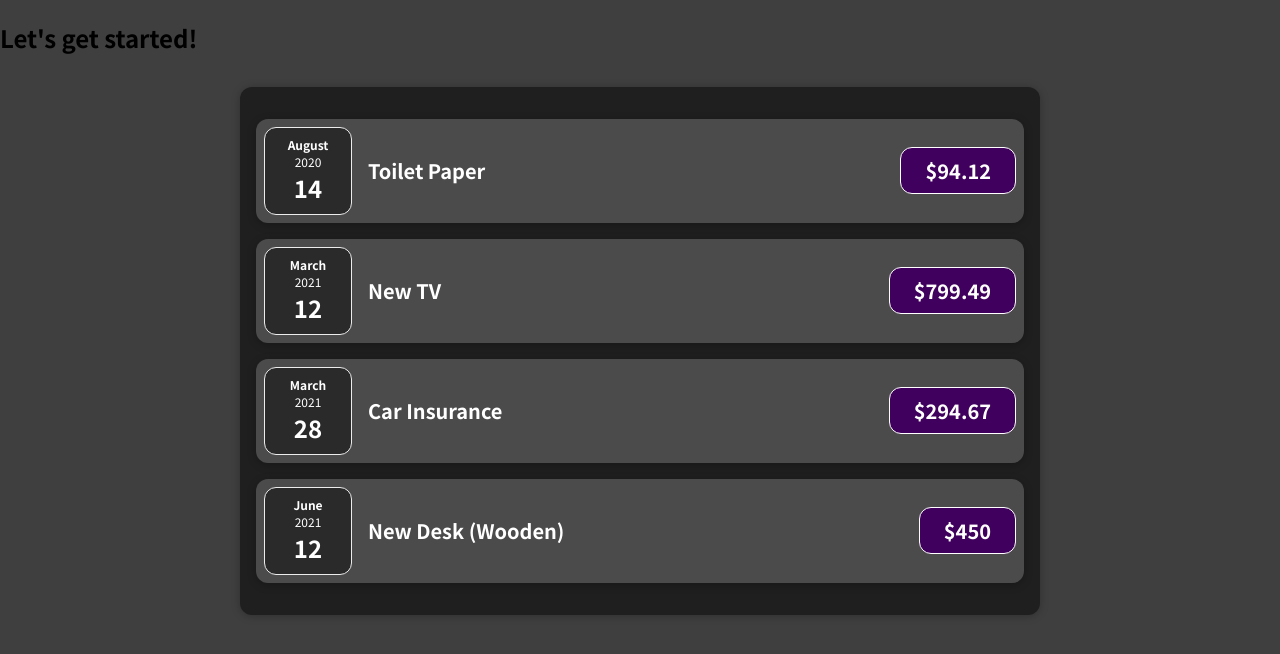
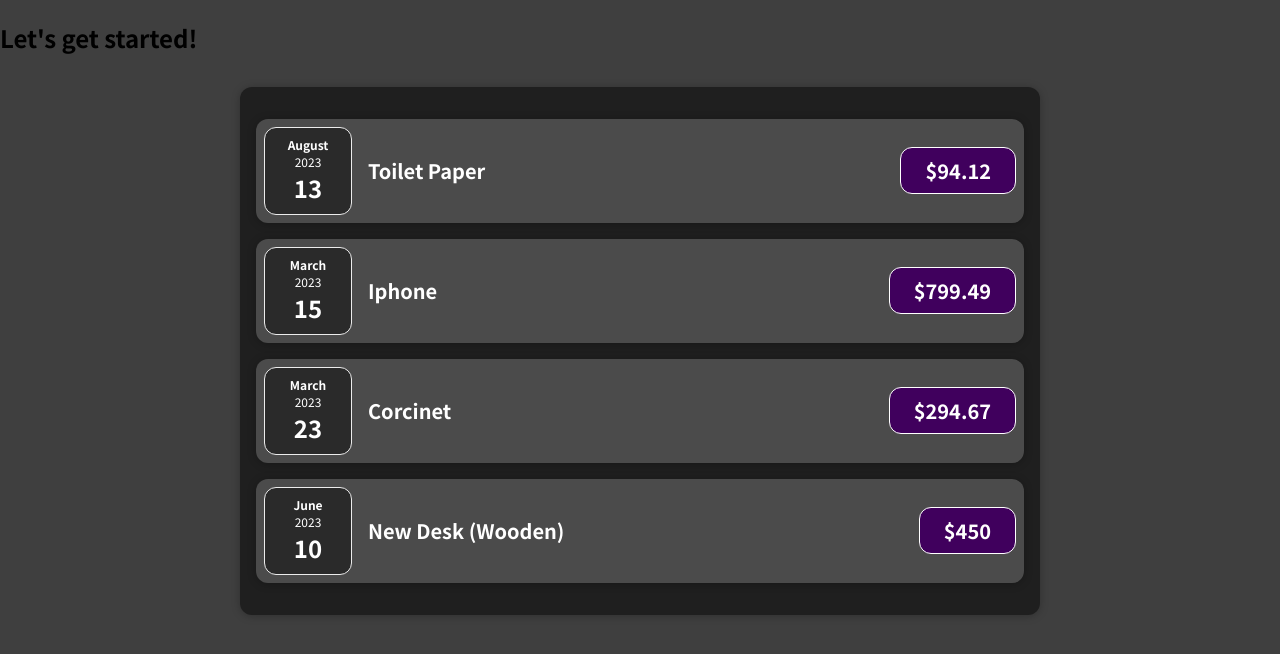
Before and after one commit to Mila2999/Project, a JavaScript app: page / in a window 1280 px wide. Shown: the top 654 px of the page. Built offline with nearby package versions, Linux system fonts and the light colour scheme.

Commit message:
components composition

```diff
--- a/src/App.js
+++ b/src/App.js
@@ -6,20 +6,20 @@
       id: 'e1',
       title: 'Toilet Paper',
       amount: 94.12,
-      date: new Date(2020, 7, 14),
+      date: new Date(2023, 7, 13),
     },
-    { id: 'e2', title: 'New TV', amount: 799.49, date: new Date(2021, 2, 12) },
+    { id: 'e2', title: 'Iphone', amount: 799.49, date: new Date(2023, 2, 15) },
     {
       id: 'e3',
-      title: 'Car Insurance',
+      title: 'Corcinet',
       amount: 294.67,
-      date: new Date(2021, 2, 28),
+      date: new Date(2023, 2, 23),
     },
     {
       id: 'e4',
       title: 'New Desk (Wooden)',
       amount: 450,
-      date: new Date(2021, 5, 12),
+      date: new Date(2023, 5, 10),
     },
   ];
 
--- /dev/null
+++ b/src/components/Card.css
@@ -0,0 +1,4 @@
+.card {
+  border-radius: 12px;
+  box-shadow: 0 1px 8px rgba(0, 0, 0, 0.25);
+}
--- /dev/null
+++ b/src/components/Card.js
@@ -0,0 +1,7 @@
+import './Card.css';
+
+function Card(props) {
+  const classes = 'card ' + props.className;
+  return <div className={classes}>{props.children}</div>;
+}
+export default Card;
--- a/src/components/ExpenseItem.css
+++ b/src/components/ExpenseItem.css
@@ -2,10 +2,8 @@
   display: flex;
   justify-content: space-between;
   align-items: center;
-  box-shadow: 0 2px 8px rgba(0, 0, 0, 0.25);
   padding: 0.5rem;
   margin: 1rem 0;
-  border-radius: 12px;
   background-color: #4b4b4b;
 }
 
--- a/src/components/ExpenseItem.js
+++ b/src/components/ExpenseItem.js
@@ -1,15 +1,16 @@
 import ExpenseDate from './ExpenseDate';
+import Card from './Card';
 import './ExpenseItem.css';
 
 function ExpenseItem(props) {
   return (
-    <div className="expense-item">
+    <Card className="expense-item">
       <ExpenseDate date={props.date} />
       <div className="expense-item__description">
         <h2>{props.title}</h2>
         <div className="expense-item__price">${props.amount}</div>
       </div>
-    </div>
+    </Card>
   );
 }
 export default ExpenseItem;
--- a/src/components/Expenses.css
+++ b/src/components/Expenses.css
@@ -4,6 +4,4 @@
   margin: 2rem auto;
   width: 50rem;
   max-width: 95%;
-  border-radius: 12px;
-  box-shadow: 0 1px 8px rgba(0, 0, 0, 0.25);
 }
--- a/src/components/Expenses.js
+++ b/src/components/Expenses.js
@@ -1,8 +1,9 @@
 import ExpenseItem from './ExpenseItem';
+import Card from './Card';
 import './Expenses.css';
 function Expenses(props) {
   return (
-    <div className="expenses">
+    <Card className="expenses">
       <ExpenseItem
         title={props.items[0].title}
         amount={props.items[0].amount}
@@ -23,7 +24,7 @@
         amount={props.items[3].amount}
         date={props.items[3].date}
       />
-    </div>
+    </Card>
   );
 }
 export default Expenses;
```
